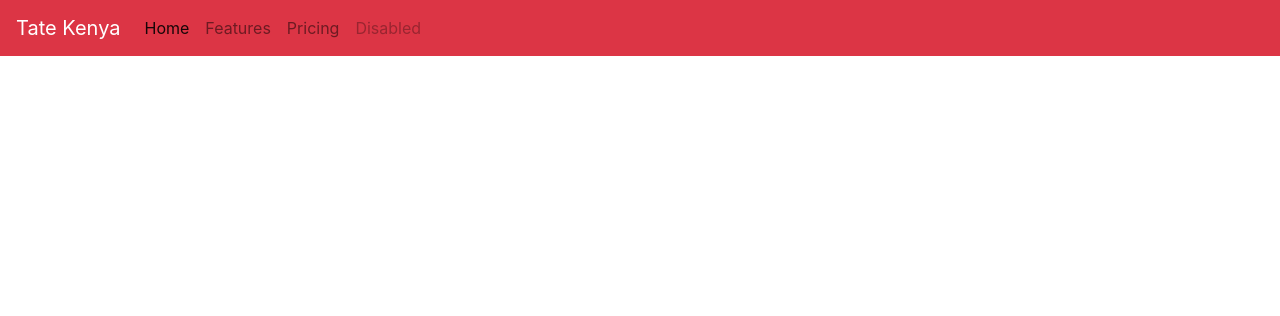
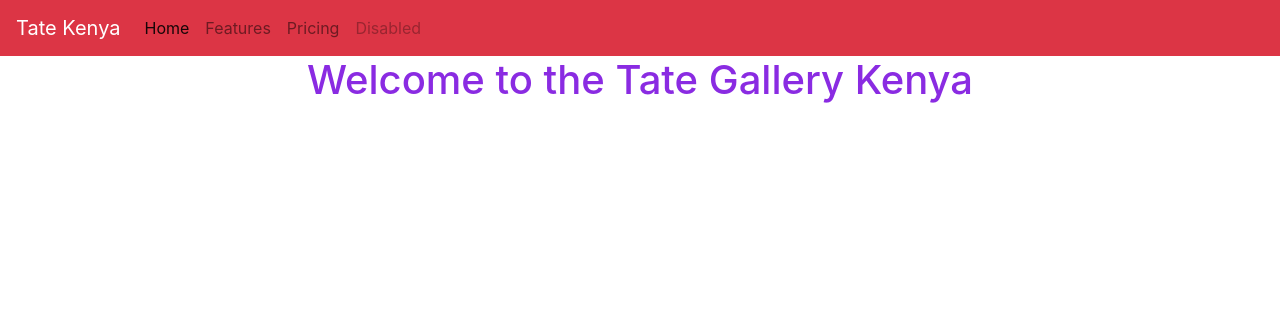
Before and after one commit to claudiahW/TateKe, a Django app: page /gallery/ in a window 1280 px wide. Shown: the top 316 px of the page. Run offline with Django 3.2, Linux system fonts and the light colour scheme; some libraries are stand-ins or nearby versions.

Commit message:
initial migration

```diff
--- /dev/null
+++ b/gallery/static/css/basegallery.css
@@ -0,0 +1,4 @@
+h1
+{
+    color: blueviolet;
+}
--- a/gallery/templates/all-art/base.html
+++ b/gallery/templates/all-art/base.html
@@ -8,7 +8,7 @@
   {% if title %}
   <title>Tate Kenya - {{title}}</title>
   {% else %}
-    <title> Tate Kenya </title>
+    <title> Tate Kenya</title>
   {% endif %}
 
   {% block styles %}
@@ -20,6 +20,12 @@
 <body>
     {% include "navbar.html" %}
 
+    {% block header %}
+
+    <h1 class= text-center >Welcome to the Tate Gallery Kenya</h1>
+
+    {% endblock %}
+
     {% block scripts %}
         <script src="https://ajax.googleapis.com/ajax/libs/jquery/3.2.1/jquery.min.js"></script>
      {% bootstrap_javascript %}
```
Also changed, not shown: db.sqlite3, static/css/basegallery.css (deleted).
